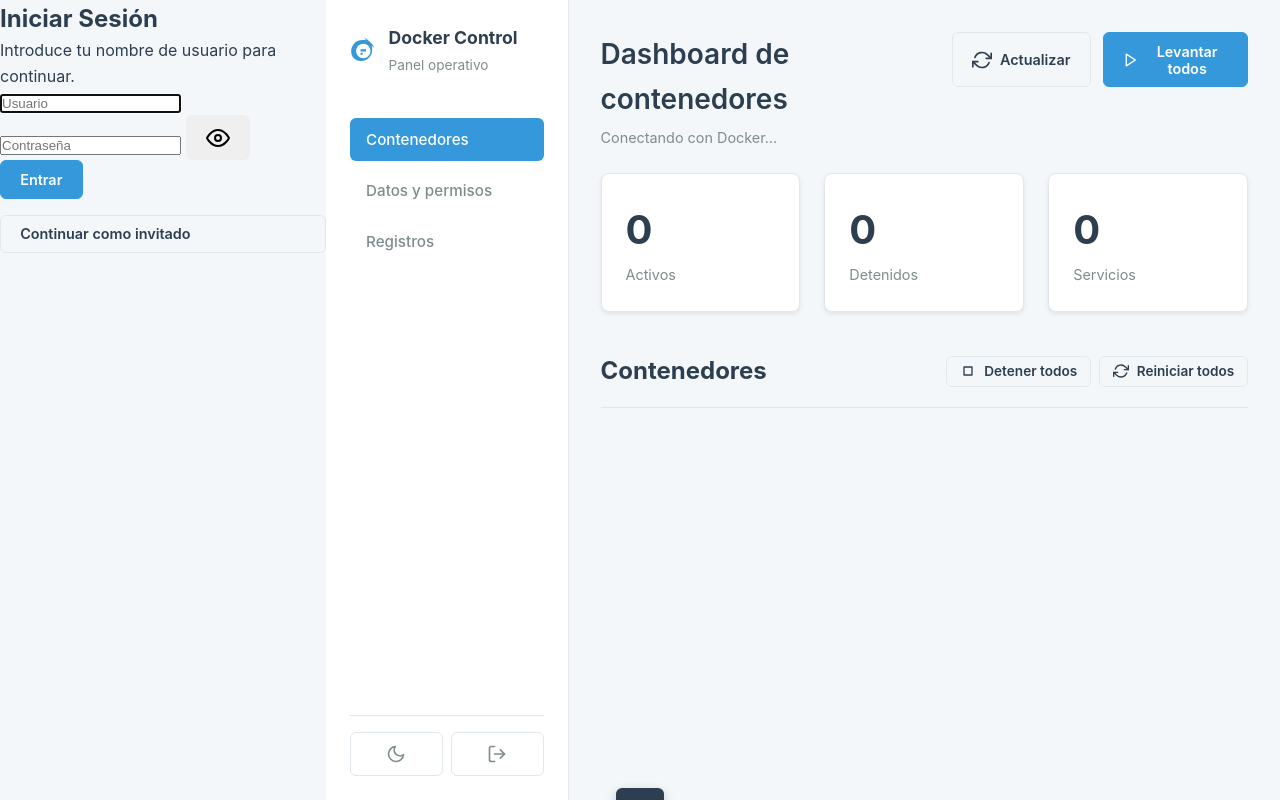
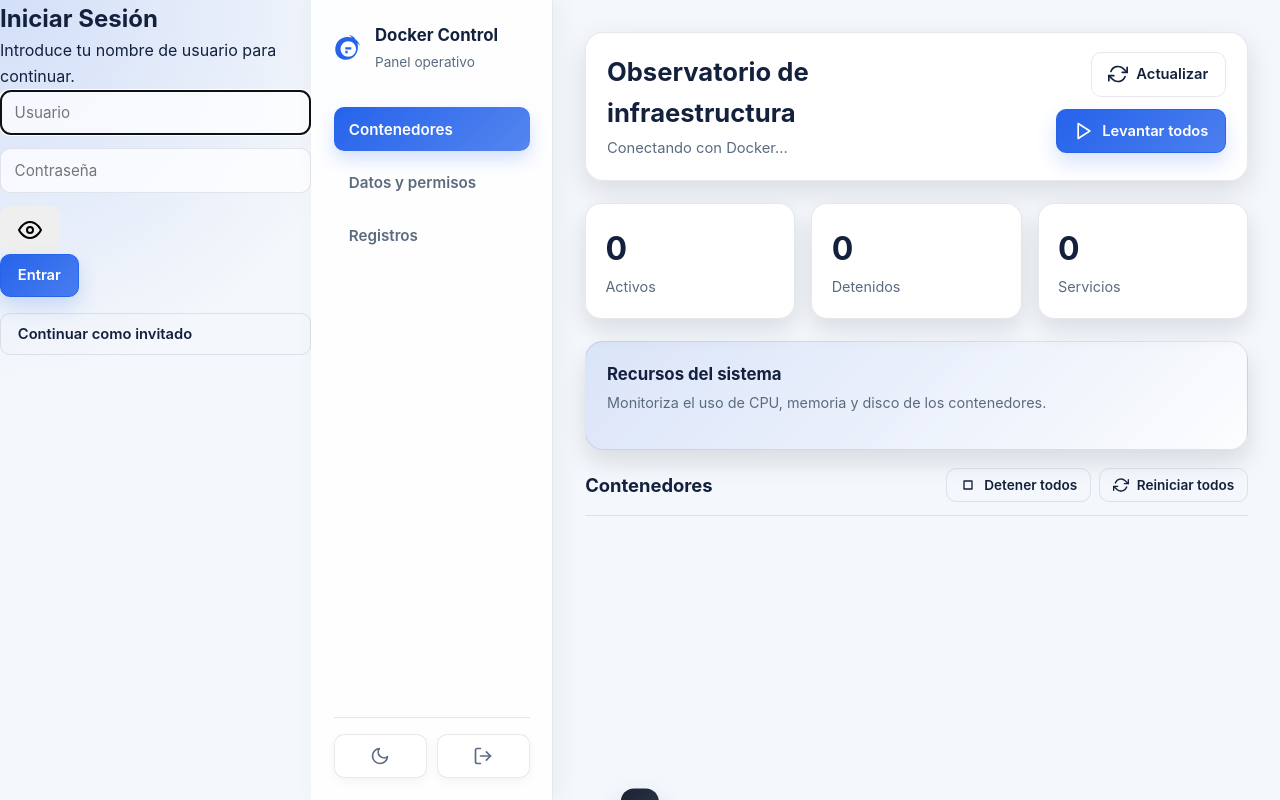
Before and after one commit to josstxr/dashboard, a PHP site: page / in a window 1280 px wide. Run offline with PHP 8.4, Linux system fonts and the light colour scheme.

Commit message:
Improve dashboard layout and button alignment

```diff
--- a/public/app.js
+++ b/public/app.js
@@ -1,5 +1,6 @@
 const state = {
   services: [],
+  resources: { host: {}, services: [] },
   selectedService: "postgresql",
   user: null,
   allUsers: {},
@@ -25,9 +26,11 @@ const els = {
   toast: $("#toast"),
   lastCommand: $("#lastCommand"),
   themeToggle: $("#themeToggle"),
+  resourceSummary: $("#resourceSummary"),
   userListContainer: $("#userListContainer"),
   createUserForm: $("#createUserForm"),
   newUserId: $("#newUserId"),
+  newUserPassword: $("#newUserPassword"),
   newUserRole: $("#newUserRole"),
   userServiceGrid: $("#userServiceGrid"),
   loginOverlay: $("#loginOverlay"),
@@ -43,6 +46,28 @@ const els = {
   cancelEditBtn: $("#cancelEditBtn"),
   followLogsBtn: $("#followLogsBtn")
 };
+
+function updateThemeButton(theme = document.documentElement.getAttribute("data-theme") || "light") {
+  if (!els.themeToggle) return;
+  const isDark = theme === "dark";
+  els.themeToggle.setAttribute("aria-label", isDark ? "Cambiar a tema claro" : "Cambiar a tema oscuro");
+  els.themeToggle.title = isDark ? "Cambiar a tema claro" : "Cambiar a tema oscuro";
+}
+
+function applyInitialTheme() {
+  const savedTheme = localStorage.getItem("theme");
+  const prefersDark = window.matchMedia && window.matchMedia("(prefers-color-scheme: dark)").matches;
+  const theme = savedTheme || (prefersDark ? "dark" : "light");
+  document.documentElement.setAttribute("data-theme", theme);
+  updateThemeButton(theme);
+}
+
+function toggleTheme() {
+  const currentTheme = document.documentElement.getAttribute("data-theme") === "dark" ? "light" : "dark";
+  document.documentElement.setAttribute("data-theme", currentTheme);
+  localStorage.setItem("theme", currentTheme);
+  updateThemeButton(currentTheme);
+}
 
 function toast(message) {
   els.toast.textContent = message;
@@ -91,6 +116,40 @@ function portText(ports) {
     const target = port.TargetPort || port.Target || "";
     return published && target ? `${published}:${target}` : JSON.stringify(port);
   }).join(", ");
+}
+
+function renderResources() {
+  const host = state.resources.host || {};
+  const memory = host.memory || {};
+  const disk = host.disk || {};
+
+  const cards = (state.resources.services || []).map((service) => {
+    const resource = service.resources || {};
+    return /*html*/`
+      <article class="resource-card">
+        <div class="resource-title">${service.label}</div>
+        <div class="resource-meta">${service.container}</div>
+        <div class="resource-stats">
+          <span><strong>${resource.cpuPercent || "—"}</strong><small>CPU</small></span>
+          <span><strong>${resource.memoryPercent || "—"}</strong><small>RAM</small></span>
+          <span><strong>${resource.memoryUsage || "—"}</strong><small>Memoria</small></span>
+        </div>
+      </article>
+    `;
+  }).join("");
+
+  els.resourceSummary.innerHTML = /*html*/`
+    <article class="resource-card resource-card--host">
+      <div class="resource-title">Sistema</div>
+      <div class="resource-meta">${host.platform || "Host"} · ${host.cpuCount || 0} CPU</div>
+      <div class="resource-stats">
+        <span><strong>${memory.percent || 0}%</strong><small>RAM usada</small></span>
+        <span><strong>${Math.round((memory.used || 0) / 1024 / 1024 / 1024)} GB</strong><small>RAM usada</small></span>
+        <span><strong>${Math.round((disk.used || 0) / 1024 / 1024 / 1024)} GB</strong><small>Disco usado</small></span>
+      </div>
+    </article>
+    ${cards || '<article class="resource-card"><div class="resource-title">Sin datos</div><div class="resource-meta">No se pudieron obtener métricas de Docker.</div></article>'}
+  `;
 }
 
 function render() {
@@ -176,9 +235,12 @@ async function refresh() {
   els.composePath.textContent = `${health.ok ? "Docker conectado" : "Docker no disponible"} · ${health.composeFile}`;
   const data = await request("/api/services");
   state.services = data.services;
+  const resources = await request("/api/resources").catch(() => ({ host: {}, services: [] }));
+  state.resources = resources;
   if (!state.services.some((service) => service.id === state.selectedService)) {
     state.selectedService = state.services[0]?.id || "postgresql";
   }
+  renderResources();
   render();
   if (!els.scriptBox.value.trim()) fillInsertTemplate();
 }
@@ -453,6 +515,7 @@ $("#refreshBtn").addEventListener("click", () => refresh().catch((error) => toas
 $("#startAllBtn").addEventListener("click", () => compose("up").catch((error) => toast(error.message)));
 $("#stopAllBtn").addEventListener("click", () => compose("stop").catch((error) => toast(error.message)));
 $("#restartAllBtn").addEventListener("click", () => compose("restart").catch((error) => toast(error.message)));
+els.themeToggle.addEventListener("click", toggleTheme);
 $("#insertTemplateBtn").addEventListener("click", fillInsertTemplate);
 $("#permissionTemplateBtn").addEventListener("click", fillPermissionTemplate);
 $("#runScriptBtn").addEventListener("click", () => runScript().catch((error) => {
@@ -493,12 +556,12 @@ els.createUserForm.addEventListener("submit", async (event) => {
   }
 
   const body = { permissions, services };
-  if (password) {
-    body.password = password;
-  }
 
   try {
     if (state.editModeUser) {
+      if (password) {
+        body.password = password;
+      }
       await request(`/api/users/${encodeURIComponent(state.editModeUser)}`, { method: "PUT", body });
       toast(`Usuario '${state.editModeUser}' actualizado.`);
     } else {
--- a/public/index.html
+++ b/public/index.html
@@ -56,8 +56,8 @@
 
     <main class="shell">
       <header class="topbar">
-        <div>
-          <h1>Dashboard de contenedores</h1>
+        <div class="topbar-copy">
+          <h1>Observatorio de infraestructura</h1>
           <p id="composePath">Conectando con Docker...</p>
         </div>
         <div class="top-actions">
@@ -85,6 +85,16 @@
           <span id="serviceCount">0</span>
           <small>Servicios</small>
         </div>
+      </section>
+
+      <section class="resource-panel" aria-label="Recursos del sistema">
+        <div class="resource-header">
+          <div>
+            <h2>Recursos del sistema</h2>
+            <p>Monitoriza el uso de CPU, memoria y disco de los contenedores.</p>
+          </div>
+        </div>
+        <div class="resource-grid" id="resourceSummary"></div>
       </section>
 
       <section class="view active" id="servicesView" role="tabpanel" aria-labelledby="nav-services">
--- a/public/styles.css
+++ b/public/styles.css
@@ -2,39 +2,37 @@
 :root {
   --font-sans: -apple-system, BlinkMacSystemFont, "Segoe UI", Roboto, Helvetica, Arial, sans-serif, "Apple Color Emoji", "Segoe UI Emoji";
   --font-mono: "SFMono-Regular", Consolas, "Liberation Mono", Menlo, Courier, monospace;
-
-  /* Light Theme */
-  --bg-color: #f4f7fa;
-  --sidebar-bg: #ffffff;
-  --shell-bg: #f4f7fa;
-  --card-bg: #ffffff;
-  --text-color: #2c3e50;
-  --text-muted: #7f8c8d;
-  --border-color: #e1e8ed;
-  --accent-color: #3498db;
-  --accent-color-hover: #2980b9;
-  --green: #2ecc71;
-  --green-bg: #eafaf1;
-  --red: #e74c3c;
-  --orange: #f39c12;
-  --shadow-color: rgba(44, 62, 80, 0.1);
+  --bg-color: #f4f7fb;
+  --sidebar-bg: rgba(255, 255, 255, 0.86);
+  --shell-bg: transparent;
+  --card-bg: rgba(255, 255, 255, 0.92);
+  --text-color: #14213d;
+  --text-muted: #5b6b7f;
+  --border-color: rgba(20, 33, 61, 0.1);
+  --accent-color: #2563eb;
+  --accent-color-hover: #1d4ed8;
+  --green: #16a34a;
+  --green-bg: rgba(22, 163, 74, 0.14);
+  --red: #dc2626;
+  --orange: #f59e0b;
+  --shadow-color: rgba(15, 23, 42, 0.12);
 }
 
 [data-theme="dark"] {
-  --bg-color: #1c2128;
-  --sidebar-bg: #22272e;
-  --shell-bg: #1c2128;
-  --card-bg: #2d333b;
-  --text-color: #cdd9e5;
-  --text-muted: #768390;
-  --border-color: #444c56;
-  --accent-color: #58a6ff;
-  --accent-color-hover: #79b8ff;
-  --green: #56d364;
-  --green-bg: rgba(46, 160, 67, 0.15);
-  --red: #ff7b72;
-  --orange: #f0883e;
-  --shadow-color: rgba(0, 0, 0, 0.2);
+  --bg-color: #07111f;
+  --sidebar-bg: rgba(11, 20, 36, 0.9);
+  --shell-bg: transparent;
+  --card-bg: rgba(13, 24, 41, 0.94);
+  --text-color: #e7eefc;
+  --text-muted: #8ea0b9;
+  --border-color: rgba(148, 163, 184, 0.2);
+  --accent-color: #60a5fa;
+  --accent-color-hover: #93c5fd;
+  --green: #4ade80;
+  --green-bg: rgba(74, 222, 128, 0.16);
+  --red: #f87171;
+  --orange: #fbbf24;
+  --shadow-color: rgba(2, 8, 23, 0.4);
 }
 
 * {
@@ -49,46 +47,52 @@ html, body {
 
 body {
   font-family: var(--font-sans);
-  background-color: var(--bg-color);
+  background: radial-gradient(circle at top left, rgba(37, 99, 235, 0.16), transparent 25%), var(--bg-color);
   color: var(--text-color);
   display: flex;
   font-size: 16px;
   line-height: 1.6;
-  transition: background-color 0.2s, color 0.2s;
+  transition: background-color 0.2s ease, color 0.2s ease;
 }
+
+.hidden { display: none !important; }
 
 /* --- Layout --- */
 .sidebar {
-  width: 260px;
-  background-color: var(--sidebar-bg);
+  width: 270px;
+  background: var(--sidebar-bg);
+  -webkit-backdrop-filter: blur(18px);
+  backdrop-filter: blur(18px);
   border-right: 1px solid var(--border-color);
   display: flex;
   flex-direction: column;
-  padding: 1.5rem;
-  transition: background-color 0.2s, border-color 0.2s;
+  padding: 1.4rem;
+  transition: background-color 0.2s ease, border-color 0.2s ease;
+  box-shadow: 6px 0 24px rgba(15, 23, 42, 0.05);
 }
 
 .shell {
   flex-grow: 1;
   padding: 2rem;
   overflow-y: auto;
+  background: var(--shell-bg);
 }
 
 /* --- Sidebar --- */
 .brand {
   display: flex;
   align-items: center;
-  gap: 0.75rem;
-  margin-bottom: 2.5rem;
+  gap: 0.8rem;
+  margin-bottom: 2rem;
   color: var(--accent-color);
 }
 .brand-mark {
-  width: 40px;
-  height: 40px;
+  width: 42px;
+  height: 42px;
 }
 .brand strong {
   color: var(--text-color);
-  font-size: 1.1rem;
+  font-size: 1.05rem;
 }
 .brand small {
   color: var(--text-muted);
@@ -98,60 +102,57 @@ body {
 .sidebar nav {
   display: flex;
   flex-direction: column;
-  gap: 0.5rem;
+  gap: 0.55rem;
 }
 
 .nav-item {
   width: 100%;
   text-align: left;
-  padding: 0.75rem 1rem;
-  border-radius: 6px;
+  padding: 0.8rem 0.95rem;
+  border-radius: 10px;
   font-size: 0.95rem;
-  font-weight: 500;
+  font-weight: 600;
   color: var(--text-muted);
   background-color: transparent;
   border: none;
   cursor: pointer;
-  transition: background-color 0.2s, color 0.2s;
+  transition: all 0.2s ease;
 }
 .nav-item:hover {
-  background-color: var(--bg-color);
+  background: rgba(37, 99, 235, 0.08);
   color: var(--text-color);
 }
 .nav-item.active {
-  background-color: var(--accent-color);
+  background: linear-gradient(135deg, var(--accent-color), rgba(37, 99, 235, 0.78));
   color: white;
-}
-[data-theme="dark"] .nav-item.active {
-    background-color: var(--accent-color);
-    color: #1c2128;
+  box-shadow: 0 8px 18px rgba(37, 99, 235, 0.2);
 }
 
 .sidebar-footer {
   margin-top: auto;
   display: flex;
-  gap: 0.5rem;
+  gap: 0.6rem;
   border-top: 1px solid var(--border-color);
   padding-top: 1rem;
 }
 
 .theme-toggle, .logout-btn {
   flex: 1;
-  margin-top: 0;
   display: flex;
   align-items: center;
   justify-content: center;
   padding: 0.75rem;
-  border-radius: 6px;
-  background: transparent;
+  border-radius: 10px;
+  background: var(--card-bg);
   border: 1px solid var(--border-color);
   color: var(--text-muted);
   cursor: pointer;
   height: 44px;
+  box-shadow: 0 4px 12px rgba(15, 23, 42, 0.04);
 }
 .theme-toggle:hover, .logout-btn:hover {
-  background-color: var(--bg-color);
   color: var(--text-color);
+  transform: translateY(-1px);
 }
 .theme-toggle svg, .logout-btn svg {
   width: 20px;
@@ -162,84 +163,88 @@ body {
 [data-theme="dark"] .theme-toggle .icon-sun { display: block; }
 [data-theme="dark"] .theme-toggle .icon-moon { display: none; }
 
-
 /* --- Top Bar --- */
 .topbar {
   display: flex;
   justify-content: space-between;
   align-items: flex-start;
-  margin-bottom: 1.5rem;
+  margin-bottom: 1.4rem;
+  padding: 1.2rem 1.3rem;
+  border-radius: 18px;
+  background: var(--card-bg);
+  border: 1px solid var(--border-color);
+  box-shadow: 0 10px 28px var(--shadow-color);
 }
-.topbar h1 {
-  font-size: 1.75rem;
-  font-weight: 600;
-  margin-bottom: 0.25rem;
+.topbar-copy h1 {
+  font-size: 1.6rem;
+  font-weight: 700;
+  margin-bottom: 0.2rem;
 }
-.topbar p {
-  font-size: 0.9rem;
+.topbar-copy p {
+  font-size: 0.92rem;
   color: var(--text-muted);
 }
 .top-actions {
   display: flex;
+  flex-wrap: wrap;
   gap: 0.75rem;
+  justify-content: flex-end;
+  align-items: center;
+}
+.top-actions button {
+  white-space: nowrap;
 }
 
 /* --- Buttons --- */
 button {
   font-family: var(--font-sans);
-  font-size: 0.9rem;
+  font-size: 0.92rem;
   font-weight: 600;
-  padding: 0.6rem 1.2rem;
-  border-radius: 6px;
+  padding: 0.7rem 1.05rem;
+  border-radius: 10px;
   border: 1px solid transparent;
   cursor: pointer;
   display: inline-flex;
   align-items: center;
   gap: 0.5rem;
-  transition: all 0.2s;
+  transition: all 0.2s ease;
 }
 button.primary {
-  background-color: var(--accent-color);
+  background: linear-gradient(135deg, var(--accent-color), rgba(37, 99, 235, 0.82));
   border-color: var(--accent-color);
   color: white;
+  box-shadow: 0 10px 20px rgba(37, 99, 235, 0.18);
 }
 button.primary:hover {
-  background-color: var(--accent-color-hover);
-  border-color: var(--accent-color-hover);
-}
-[data-theme="dark"] button.primary {
-    color: #1c2128;
+  transform: translateY(-1px);
+  box-shadow: 0 12px 24px rgba(37, 99, 235, 0.22);
 }
 button.ghost {
-  background-color: transparent;
+  background: transparent;
   border-color: var(--border-color);
   color: var(--text-color);
 }
 button.ghost:hover {
-  background-color: var(--bg-color);
-  border-color: var(--text-muted);
-}
-[data-theme="dark"] button.ghost:hover {
-    background-color: var(--card-bg);
+  background: rgba(37, 99, 235, 0.08);
+  border-color: var(--accent-color);
 }
 
 /* --- Metrics --- */
 .metrics {
   display: grid;
   grid-template-columns: repeat(auto-fit, minmax(150px, 1fr));
-  gap: 1.5rem;
-  margin-bottom: 2.5rem;
+  gap: 1rem;
+  margin-bottom: 1.4rem;
 }
 .metrics > div {
-  background-color: var(--card-bg);
-  padding: 1.5rem;
-  border-radius: 8px;
+  background: var(--card-bg);
+  padding: 1.15rem 1.2rem;
+  border-radius: 16px;
   border: 1px solid var(--border-color);
-  box-shadow: 0 2px 4px var(--shadow-color);
-  transition: all 0.2s;
+  box-shadow: 0 10px 24px var(--shadow-color);
 }
 .metrics > div span {
-  font-size: 2.5rem;
+  font-size: 2rem;
   font-weight: 700;
   display: block;
 }
@@ -253,42 +258,49 @@ button.ghost:hover {
   display: flex;
   justify-content: space-between;
   align-items: center;
-  margin-bottom: 1.5rem;
-  padding-bottom: 1rem;
+  flex-wrap: wrap;
+  gap: 0.75rem;
+  margin-bottom: 1rem;
+  padding-bottom: 0.8rem;
   border-bottom: 1px solid var(--border-color);
 }
 .section-heading h2 {
-  font-size: 1.5rem;
+  font-size: 1.15rem;
+  font-weight: 700;
 }
 .compact-actions {
   display: flex;
+  flex-wrap: wrap;
   gap: 0.5rem;
+  justify-content: flex-end;
+  align-items: center;
 }
 .compact-actions button {
-  padding: 0.4rem 0.8rem;
+  padding: 0.5rem 0.8rem;
   font-size: 0.85rem;
+  white-space: nowrap;
 }
 
 /* --- Service Grid & Cards --- */
 .service-grid {
   display: grid;
-  grid-template-columns: repeat(auto-fit, minmax(320px, 1fr));
-  gap: 1.5rem;
+  grid-template-columns: repeat(auto-fit, minmax(300px, 1fr));
+  gap: 1rem;
 }
 .card {
-  background-color: var(--card-bg);
+  background: var(--card-bg);
   border: 1px solid var(--border-color);
-  border-radius: 8px;
-  padding: 1.5rem;
+  border-radius: 16px;
+  padding: 1.2rem;
   display: flex;
   flex-direction: column;
-  gap: 1rem;
-  box-shadow: 0 2px 4px var(--shadow-color);
-  transition: all 0.2s ease-in-out;
+  gap: 0.95rem;
+  box-shadow: 0 10px 24px var(--shadow-color);
+  transition: transform 0.2s ease, box-shadow 0.2s ease;
 }
 .card:hover {
-  transform: translateY(-4px);
-  box-shadow: 0 6px 12px var(--shadow-color);
+  transform: translateY(-3px);
+  box-shadow: 0 16px 30px var(--shadow-color);
 }
 .card-head {
   display: flex;
@@ -369,33 +379,41 @@ button.ghost:hover {
 .workbench {
   display: grid;
   grid-template-columns: 1fr 1fr;
-  gap: 1.5rem;
+  gap: 1rem;
 }
 .panel {
-  background-color: var(--card-bg);
+  background: var(--card-bg);
   border: 1px solid var(--border-color);
-  border-radius: 8px;
-  padding: 1.5rem;
+  border-radius: 16px;
+  padding: 1.2rem;
   display: flex;
   flex-direction: column;
+  box-shadow: 0 10px 24px var(--shadow-color);
 }
 label, .panel-title {
-  font-size: 0.85rem;
-  font-weight: 600;
+  font-size: 0.8rem;
+  font-weight: 700;
   color: var(--text-muted);
   margin-bottom: 0.5rem;
   text-transform: uppercase;
+  letter-spacing: 0.04em;
 }
-select, textarea {
+select, textarea, input {
   width: 100%;
-  padding: 0.75rem;
-  border-radius: 6px;
-  border: 1px solid #333;
-  background-color: #1e1e1e;
-  color: #d4d4d4;
+  padding: 0.76rem 0.85rem;
+  border-radius: 10px;
+  border: 1px solid var(--border-color);
+  background-color: rgba(255, 255, 255, 0.72);
+  color: var(--text-color);
   font-family: var(--font-sans);
-  font-size: 1rem;
-  margin-bottom: 1rem;
+  font-size: 0.95rem;
+  margin-bottom: 0.8rem;
+}
+[data-theme="dark"] select,
+[data-theme="dark"] textarea,
+[data-theme="dark"] input {
+  background-color: rgba(8, 15, 28, 0.92);
+  color: var(--text-color);
 }
 textarea, pre {
   font-family: var(--font-mono);
@@ -525,28 +545,104 @@ button.danger:hover {
   width: 1%;
   white-space: nowrap;
 }
-
 .user-table .actions {
   display: flex;
   gap: 0.5rem;
   justify-content: flex-end;
 }
+.user-table .actions button {
+  padding: 0.35rem 0.8rem;
+  font-size: 0.8rem;
+}
 
-.user-table .actions button {
-  padding: 0.3rem 0.8rem;
-  font-size: 0.8rem;
+/* --- Resource Dashboard --- */
+.resource-panel {
+  background: linear-gradient(135deg, rgba(37, 99, 235, 0.12), rgba(255,255,255,0.7));
+  border: 1px solid var(--border-color);
+  border-radius: 18px;
+  padding: 1.15rem 1.3rem 1.3rem;
+  margin-bottom: 1.15rem;
+  box-shadow: 0 12px 24px var(--shadow-color);
+}
+[data-theme="dark"] .resource-panel {
+  background: linear-gradient(135deg, rgba(96, 165, 250, 0.16), rgba(13, 24, 41, 0.92));
+}
+.resource-header h2 {
+  font-size: 1.05rem;
+  margin-bottom: 0.2rem;
+}
+.resource-header p {
+  color: var(--text-muted);
+  font-size: 0.9rem;
+}
+.resource-grid {
+  display: grid;
+  grid-template-columns: repeat(auto-fit, minmax(240px, 1fr));
+  gap: 0.8rem;
+  margin-top: 0.9rem;
+}
+.resource-card {
+  background: var(--card-bg);
+  border: 1px solid var(--border-color);
+  border-radius: 14px;
+  padding: 0.95rem;
+  min-height: 140px;
+}
+.resource-card--host {
+  border-color: var(--accent-color);
+}
+.resource-title {
+  font-weight: 700;
+  margin-bottom: 0.2rem;
+}
+.resource-meta {
+  color: var(--text-muted);
+  font-size: 0.84rem;
+  margin-bottom: 0.7rem;
+}
+.resource-stats {
+  display: grid;
+  grid-template-columns: repeat(3, 1fr);
+  gap: 0.45rem;
+}
+.resource-stats span {
+  display: flex;
+  flex-direction: column;
+  gap: 0.2rem;
+  background: rgba(37, 99, 235, 0.06);
+  border-radius: 10px;
+  padding: 0.55rem;
+  font-size: 0.78rem;
+}
+.resource-stats strong {
+  font-size: 0.92rem;
+}
+.resource-stats small {
+  color: var(--text-muted);
+  text-transform: uppercase;
+  letter-spacing: 0.04em;
 }
 
 /* --- Responsive --- */
 @media (max-width: 1200px) {
-  .workbench {
-    grid-template-columns: 1fr;
-  }
+  .workbench { grid-template-columns: 1fr; }
 }
 
 @media (max-width: 768px) {
-  body {
-    flex-direction: column;
+  body { flex-direction: column; }
+  .section-heading {
+    align-items: flex-start;
+  }
+  .compact-actions,
+  .top-actions,
+  .form-actions {
+    width: 100%;
+  }
+  .compact-actions button,
+  .top-actions button,
+  .form-actions button {
+    flex: 1 1 calc(50% - 0.4rem);
+    justify-content: center;
   }
   .sidebar {
     width: 100%;
```
Also changed, not shown: other parts of public/styles.css (+55 -70 lines), HOWTO.md (added, +53 -0 lines), server/index.js (+90 -0 lines), server/users.json (+27 -1 lines), README.md (added).
